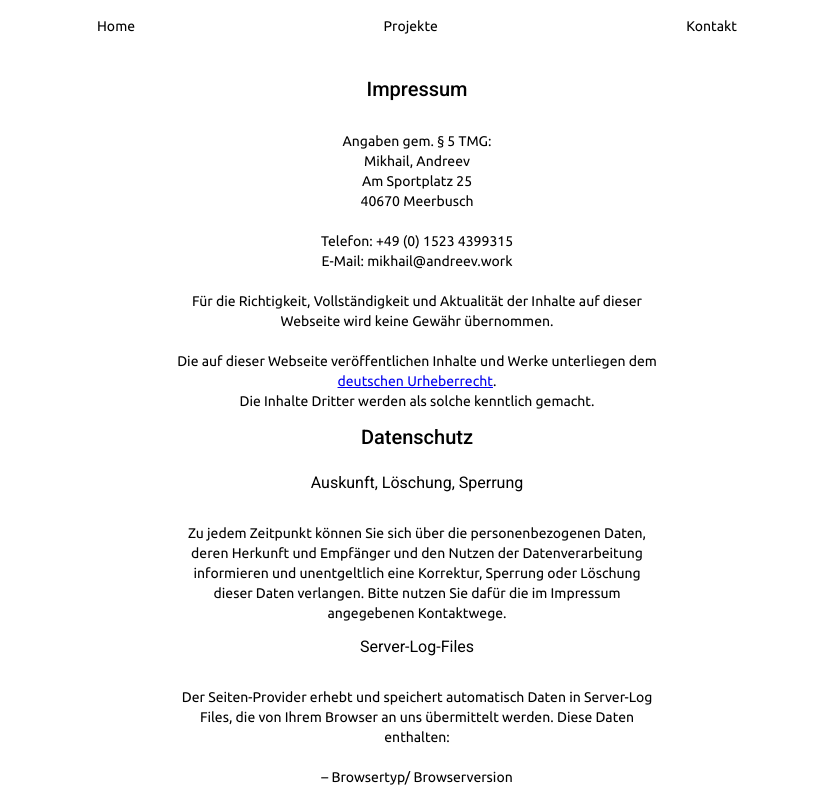
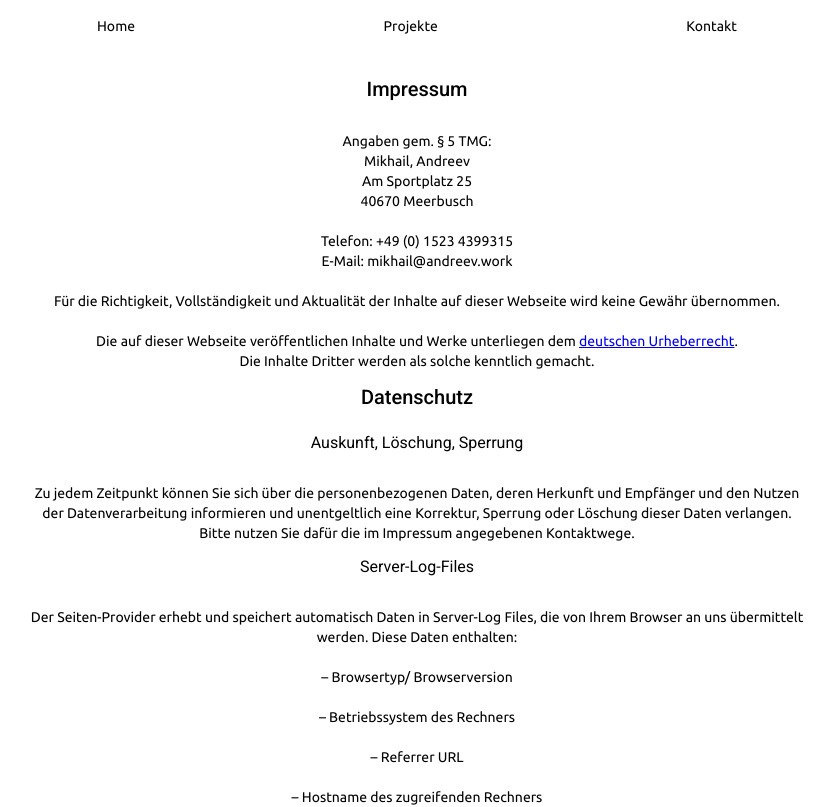
Before and after one commit to andreemic/portfolio, an Angular app: page /impressum in a window 1280 px wide. Shown: the top 807 px of the page, without its empty margins (223-1057 px from the left). Built offline with nearby package versions, Linux system fonts and the light colour scheme.

Commit message:
Magic CSS Touch

```diff
--- a/src/app/impressum/impressum.component.scss
+++ b/src/app/impressum/impressum.component.scss
@@ -5,7 +5,7 @@
 p {
   margin: auto;
   display: block;
-  max-width: 500px;
+  max-width: 800px;
   padding: 10px;
   box-sizing: border-box;
 }
```
